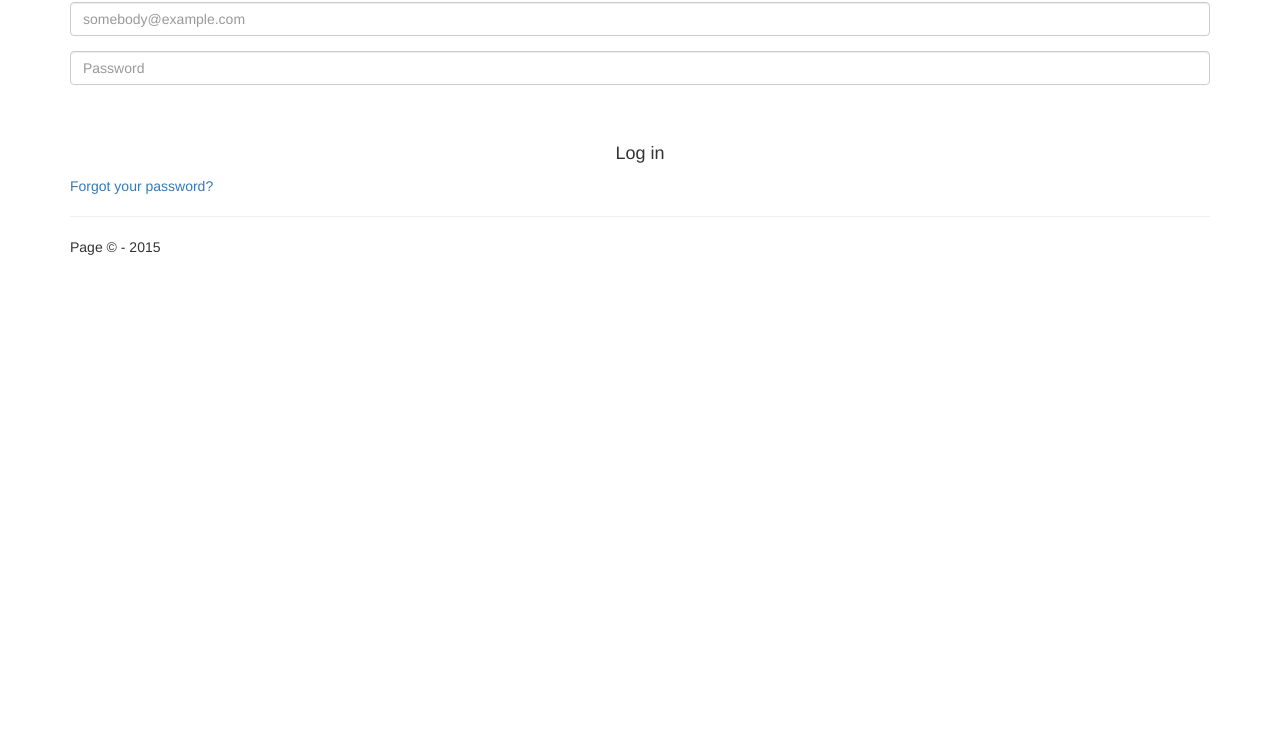
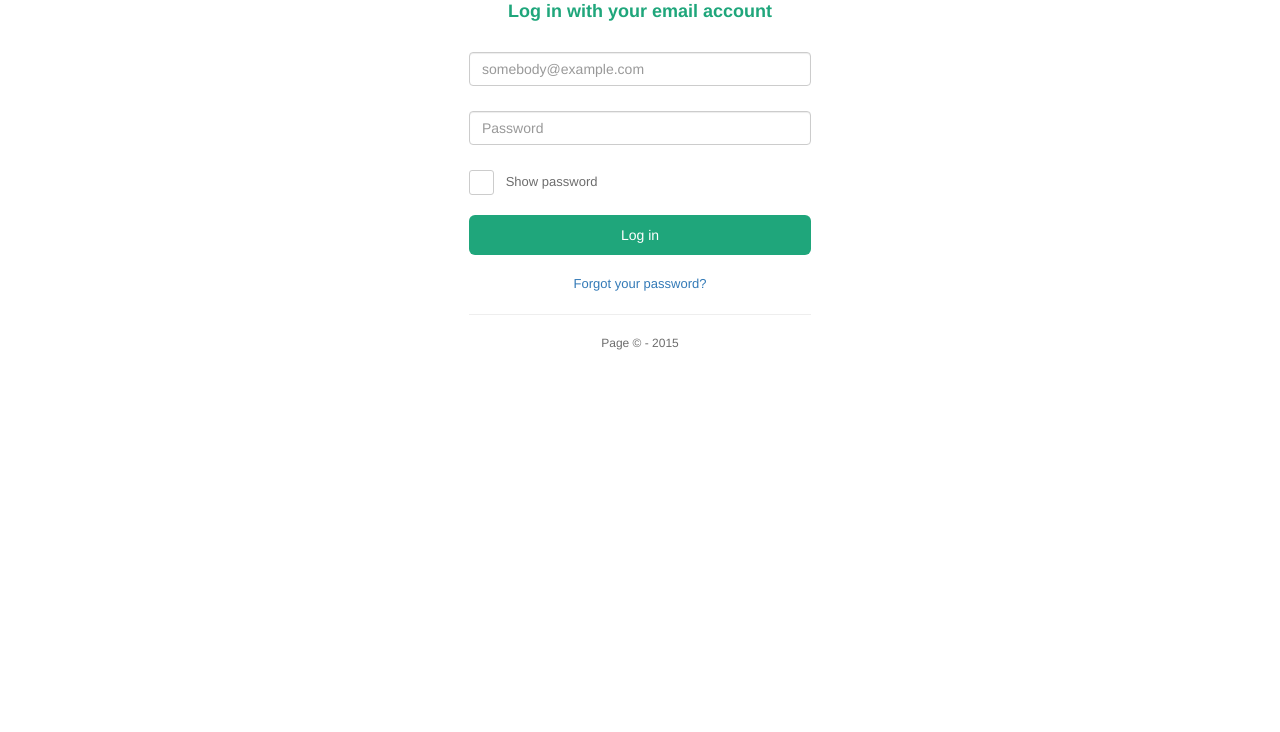
Before and after one commit to SRobertZ/AngularProjectStructure, a website: page app/index.html in a window 1280 px wide. Shown: the part 68-800 px from the top of the page. Drawn offline with nearby package versions, Linux system fonts and the light colour scheme; some packages are replaced by stand-ins of ours.

Commit message:
files added

```diff
--- /dev/null
+++ b/app/css/site.css
@@ -0,0 +1,92 @@
+/*    --------------------------------------------------
+	:: Login Section
+	-------------------------------------------------- */
+#login {
+    padding-top: 50px
+}
+#login .form-wrap {
+    width: 30%;
+    margin: 0 auto;
+}
+#login h1 {
+    color: #1fa67b;
+    font-size: 18px;
+    text-align: center;
+    font-weight: bold;
+    padding-bottom: 20px;
+}
+#login .form-group {
+    margin-bottom: 25px;
+}
+#login .checkbox {
+    margin-bottom: 20px;
+    position: relative;
+    -webkit-user-select: none;
+    -moz-user-select: none;
+    -ms-user-select: none;
+    -o-user-select: none;
+    user-select: none;
+}
+#login .checkbox.show:before {
+    content: '\e013';
+    color: #1fa67b;
+    font-size: 17px;
+    margin: 1px 0 0 3px;
+    position: absolute;
+    pointer-events: none;
+    font-family: 'Glyphicons Halflings';
+}
+#login .checkbox .character-checkbox {
+    width: 25px;
+    height: 25px;
+    cursor: pointer;
+    border-radius: 3px;
+    border: 1px solid #ccc;
+    vertical-align: middle;
+    display: inline-block;
+}
+#login .checkbox .label {
+    color: #6d6d6d;
+    font-size: 13px;
+    font-weight: normal;
+}
+#login .btn.btn-custom {
+    font-size: 14px;
+    margin-bottom: 20px;
+}
+#login .forget {
+    font-size: 13px;
+    text-align: center;
+    display: block;
+}
+
+/*    --------------------------------------------------
+	:: Inputs & Buttons
+	-------------------------------------------------- */
+.form-control {
+    color: #212121;
+}
+.btn-custom {
+    color: #fff;
+    background-color: #1fa67b;
+}
+.btn-custom:hover,
+.btn-custom:focus {
+    color: #fff;
+}
+
+/*    --------------------------------------------------
+    :: Footer
+	-------------------------------------------------- */
+#footer {
+    color:  #6d6d6d;
+    font-size: 12px;
+    text-align: center;
+}
+#footer p {
+    margin-bottom: 0;
+}
+
+#footer a {
+    color: inherit;
+}
--- a/app/index.html
+++ b/app/index.html
@@ -5,7 +5,7 @@
     <title>Angular Project Structure</title>
 
     <link rel="stylesheet" href="bower_components/bootstrap/dist/css/bootstrap.min.css" type="text/css" />
-    <link rel="stylesheet" href="css/style.css" type="text/css" />
+    <link rel="stylesheet" href="css/site.css" type="text/css" />
 </head>
 <body ng-app="app">
 <div ui-view></div>
```
Also changed, not shown: app/img/photo.png (added).
